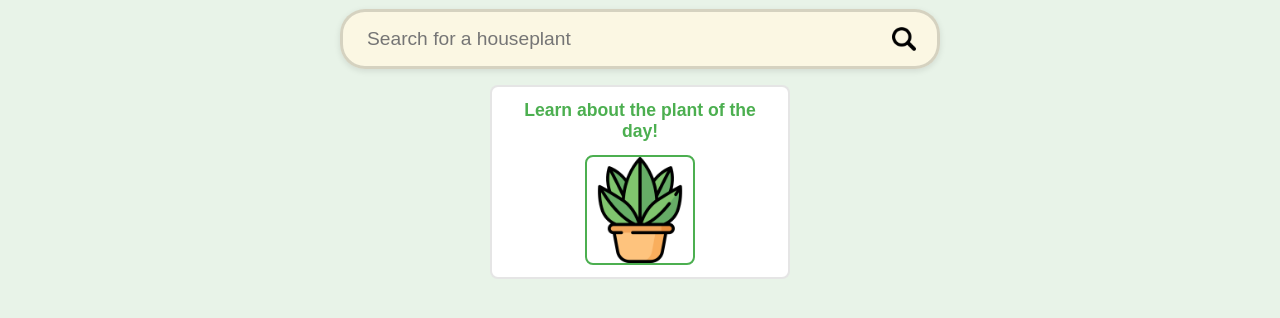
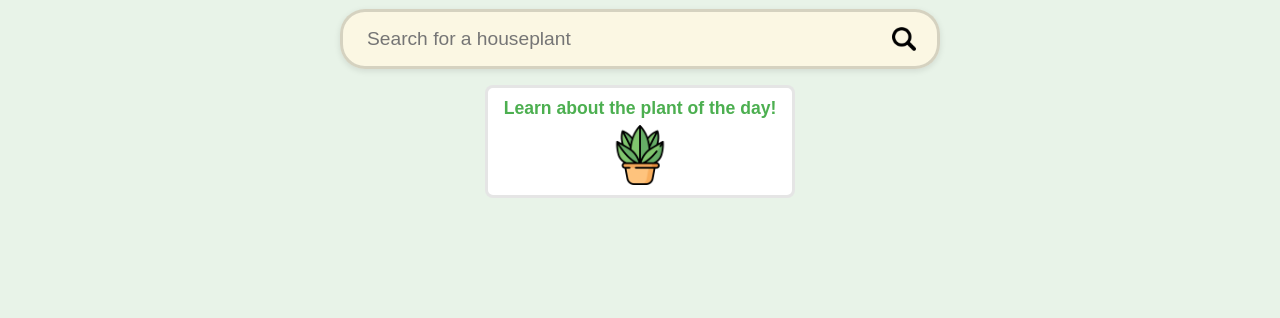
Before and after one commit to sousmiley/tester, a plain HTML site: page index.html in a window 1280 px wide. Shown: the part 192-510 px from the top of the page. Drawn offline with Linux system fonts and the light colour scheme.

Commit message:
Adjust sizing of plant of the day box

```diff
--- a/styles.css
+++ b/styles.css
@@ -88,6 +88,7 @@ h1 {
 }
 
 .search-container {
+    min-width: 300px;
     width: 75%;
     max-width: 800px;
     margin: 1rem auto;
@@ -363,16 +364,17 @@ h1 {
 .plant-of-day-box {
     background-color: white;
     border-radius: 8px;
-    padding: 0.8rem;
+    padding: 0.6rem;
     margin: 0 auto;
-    width: 300px;
+    width: 310px;
+    max-width: 35vw;
     text-align: center;
     cursor: pointer;
     display: flex;
     flex-direction: column;
     align-items: center;
-    gap: 0.8rem;
-    border: 2px solid rgba(0, 0, 0, 0.1);
+    gap: 0.4rem;
+    border: 3px solid rgba(0, 0, 0, 0.1);
     transition: all 0.2s ease;
 }
 
@@ -390,11 +392,10 @@ h1 {
 }
 
 .plant-of-day-box img {
-    width: 110px;
-    height: 110px;
+    width: 60px;
+    height: 60px;
     object-fit: cover;
     border-radius: 8px;
-    border: 2px solid #4CAF50;
 }
 
 .search-container input:focus {
```
